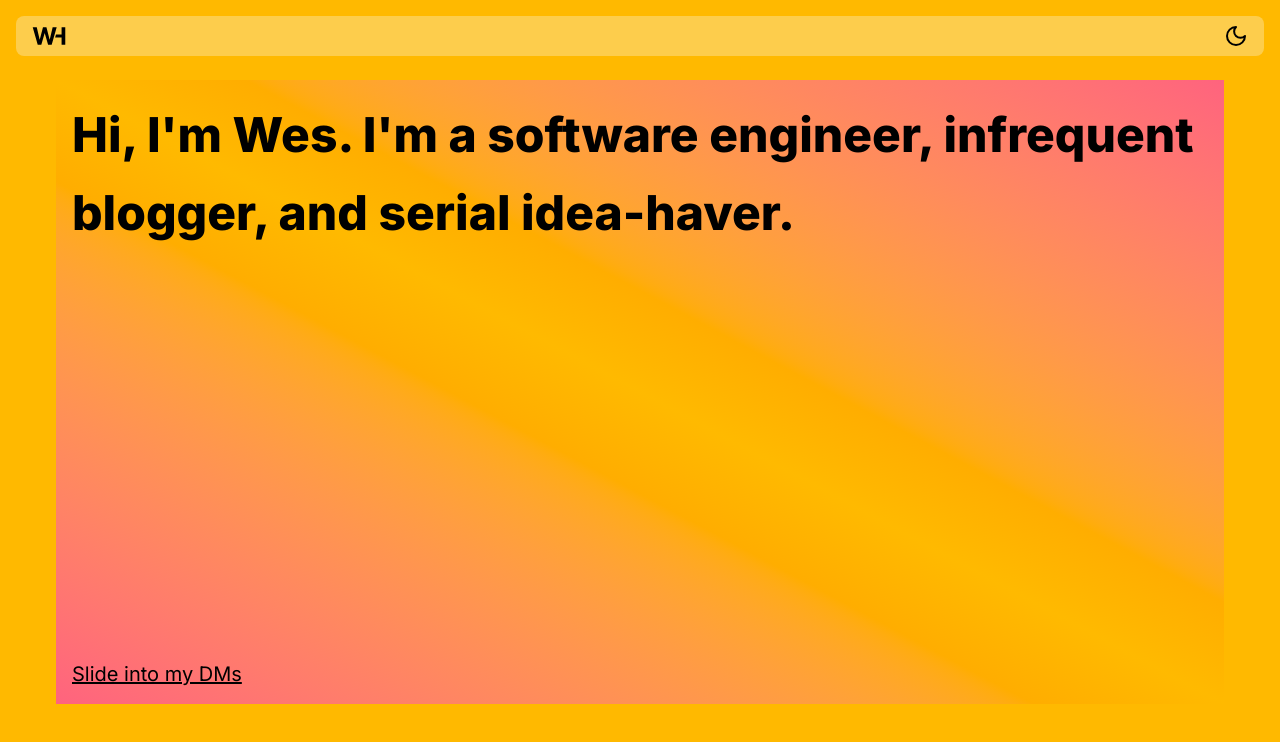
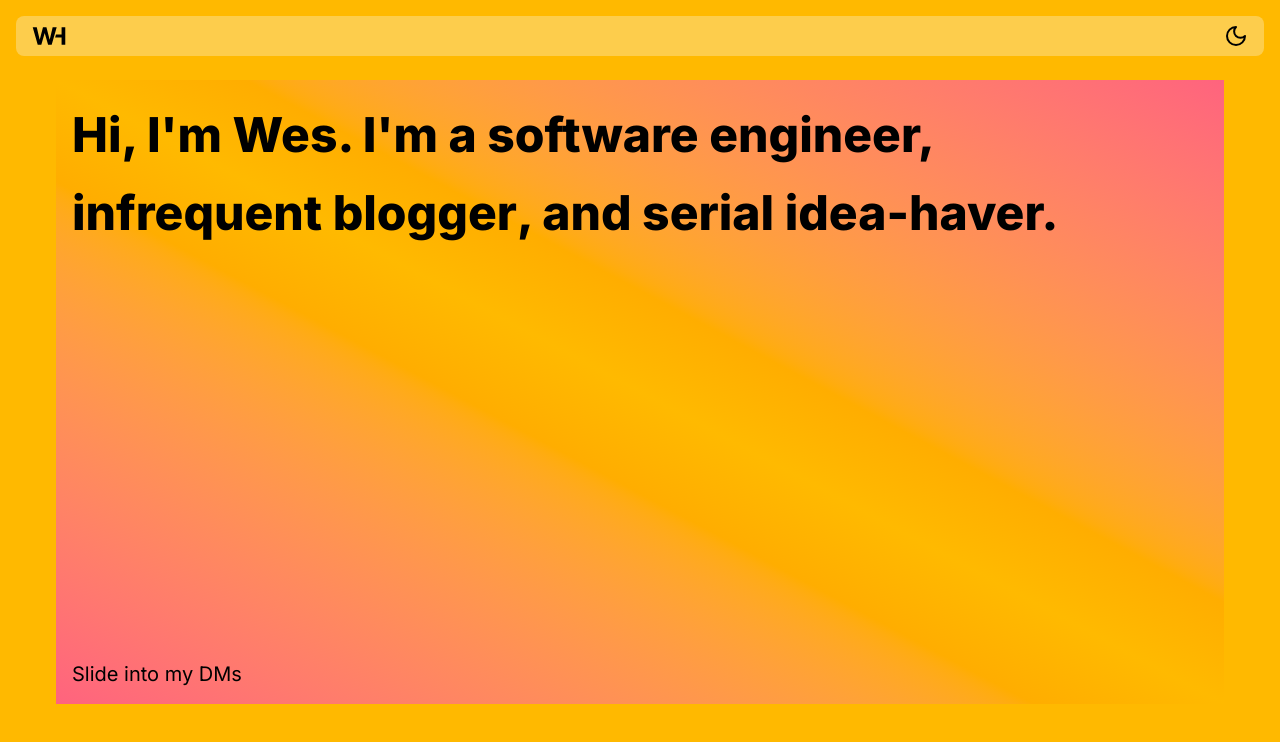
Before and after one commit to wesharper/westonharper.com, a SvelteKit app: page / in a window 1280 px wide. Shown: the top 742 px of the page. Built offline with nearby package versions, Linux system fonts and the light colour scheme.

Commit message:
use newly styled button

```diff
--- a/src/routes/+page.svelte
+++ b/src/routes/+page.svelte
@@ -1,3 +1,7 @@
+<script lang="ts">
+  import { Button } from "$ui/button";
+</script>
+
 <div class="size-full pb-14 @md/layout:px-4 @xl/layout:px-10">
   <main
     class="relative flex size-full min-h-fit flex-col justify-between gap-4 p-4"
@@ -8,13 +12,17 @@
     <h1
       class="max-w-6xl text-2xl leading-relaxed font-extrabold sm:text-3xl md:text-4xl lg:text-5xl"
     >
-      Hi, I'm Wes. I'm a software engineer, infrequent blogger, and serial
-      idea-haver.
+      Hi, I'm Wes. I'm a software engineer, <Button
+        variant="link"
+        size="link"
+        href="/blog">infrequent blogger</Button
+      >, and serial idea-haver.
     </h1>
-    <a
+    <Button
       href="mailto:hello@westonharper.com"
-      class="w-fit underline transition duration-300 ease-out hover:opacity-50 sm:text-lg md:text-xl dark:hover:opacity-70"
-      >Slide into my DMs</a
+      variant="link"
+      size="link"
+      class="sm:text-lg md:text-xl">Slide into my DMs</Button
     >
   </main>
 </div>
```
